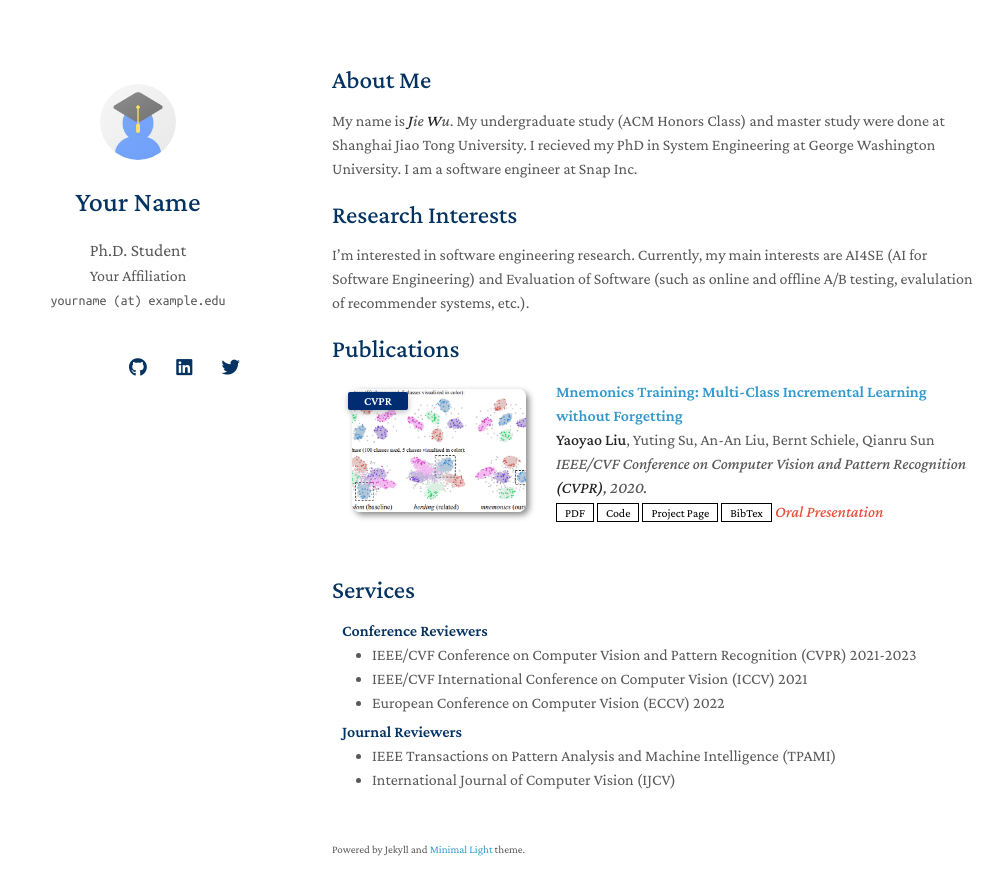
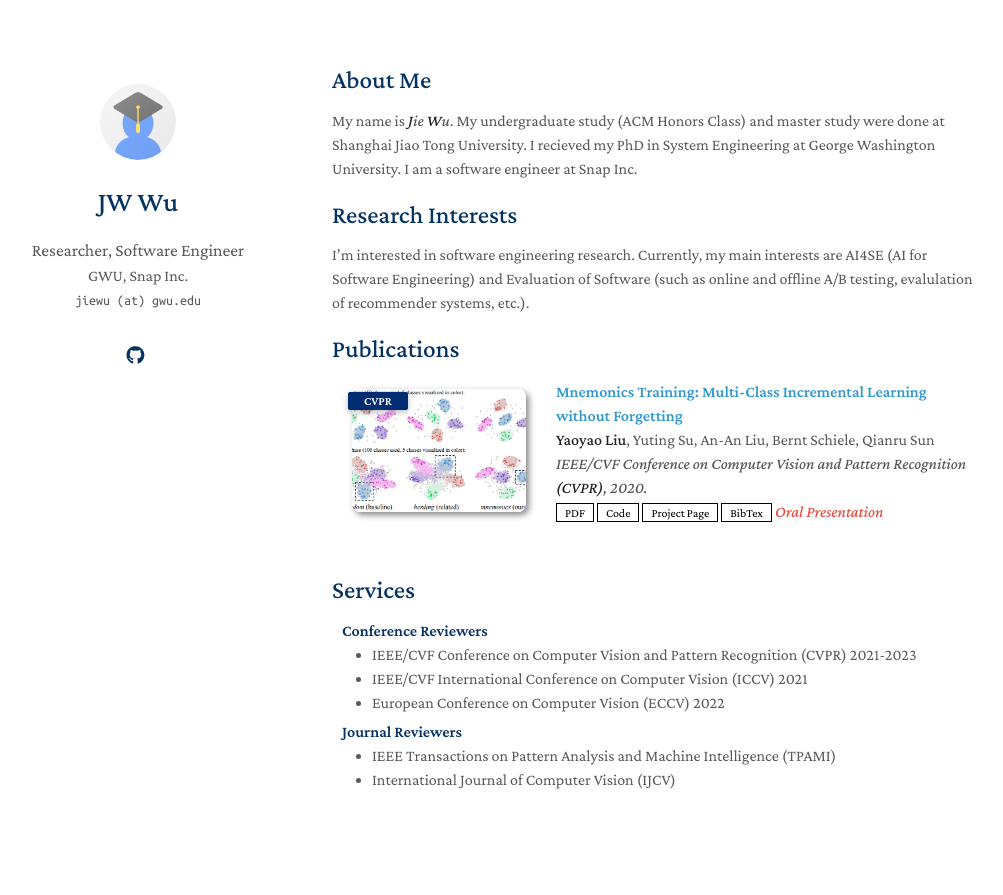
Before and after one commit to yaoyao-liu/minimal-light, a Jekyll site: the page built from index.md, in a window 1280 px wide and 930 px high. Shown: the top 895 px of the window, without its empty margins (138-1141 px from the left). Built offline with Jekyll 4.4.1, drawn with Linux system fonts in a browser that asks for light colours; nearby versions of some CDN libraries; a style sheet for code colours, icons or effects is not loaded; our own code applies the rules of GitHub Pages for plain Markdown files.

Commit message:
Update _config.yml

```diff
--- a/_config.yml
+++ b/_config.yml
@@ -1,8 +1,8 @@
 # Basic Information
-title: Your Name
-position: Ph.D. Student
-affiliation: Your Affiliation
-email: yourname (at) example.edu
+title: JW Wu
+position: Researcher, Software Engineer
+affiliation: GWU, Snap Inc.
+email: jiewu (at) gwu.edu
 
 # Search Engine Optimization (SEO)
 # The following information is used to improve the website traffic from search engines, e.g., Google.
@@ -12,11 +12,8 @@ canonical: https://minimal-light-theme.yliu.me/
 
 # Links
 # If you don't need one of them, you may delete the corresponding line.
-google_scholar: https://scholar.google.com/
-cv_link: assets/files/curriculum_vitae.pdf
-github_link: https://github.com/
-linkedin: https://www.linkedin.com/
-twitter: https://twitter.com/
+# cv_link: assets/files/curriculum_vitae.pdf
+github_link: https://github.com/jw-wu-git
 
 # Images (e.g., your profile picture and your website's favicon)
 # "favicon" and "favicon_dark" are used for the light and dark modes, respectively.
@@ -26,11 +23,7 @@ favicon_dark: ./assets/img/favicon-dark.png
 
 # Footnote
 # You may use the option to disable the footnote, "Powered by Jekyll and Minimal Light theme."
-enable_footnote: true
-
-# Google Analytics ID
-# Please remove this if you don't use Google Analytics
-google_analytics: UA-111540567-4
+enable_footnote: false
 
 # Use this project as a remote theme for GitHub Pages
 # See the guide here: https://docs.github.com/en/pages/setting-up-a-github-pages-site-with-jekyll/adding-a-theme-to-your-github-pages-site-using-jekyll
```
